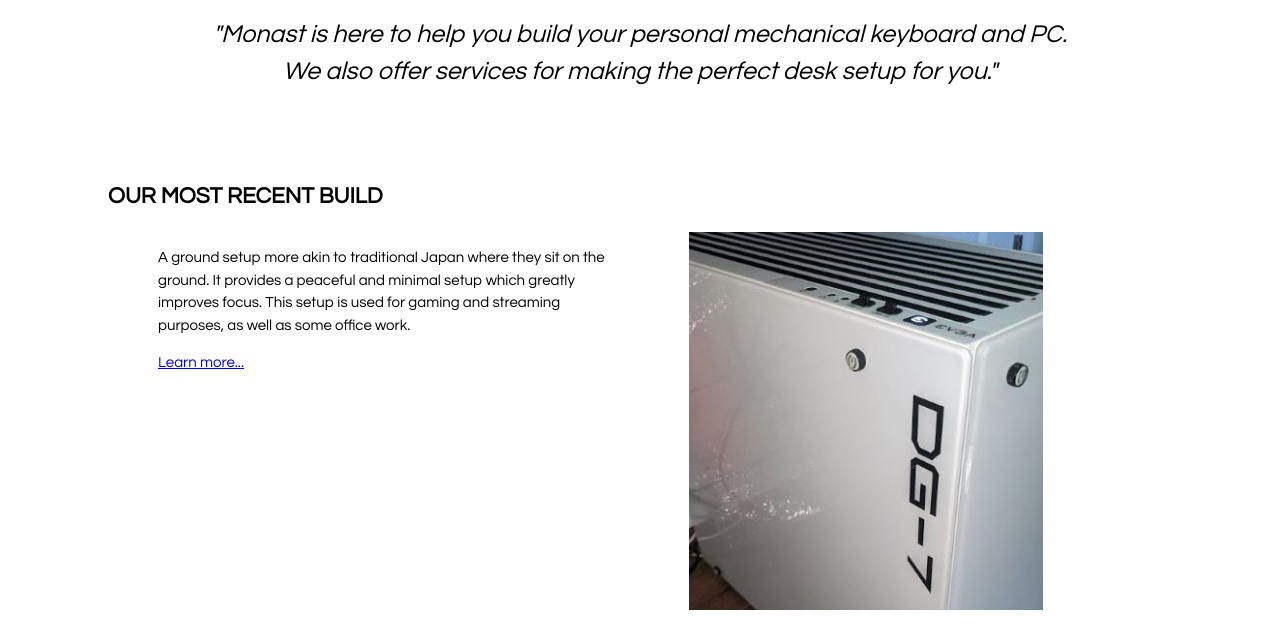
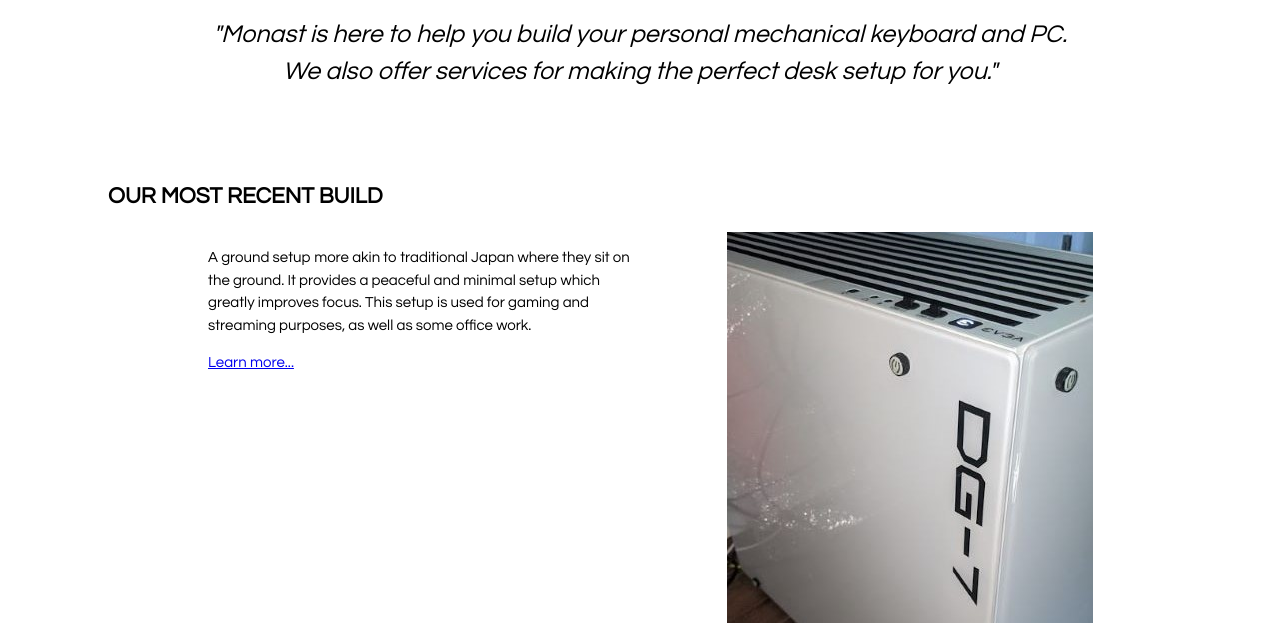
Before and after one commit to viancabarlis/Monast, a plain HTML site: page index.html in a window 1280 px wide. Shown: the part 560-1188 px from the top of the page. Drawn offline with nearby package versions, Linux system fonts and the light colour scheme.

Commit message:
Update Monast.css

```diff
--- a/Monast.css
+++ b/Monast.css
@@ -47,24 +47,25 @@
 /**styling for new build on home page**/
 .newestBuild {
     display: inline-block;
-    padding-left: 150px;
+    padding-left: 200px;
     width: 70%;
     overflow: auto;
 }
 .newestBuild img {
-    width: 40%;
+    width: auto;
+    length: 50%;
     float: right;
-    padding-left: 60px;
+    padding-left: 80px;
     cursor: pointer;
 }
 /*styling for footer for social*/
 .social {
     padding-top: 100px;
     padding-right: 40px;
-    margin-bottom: 50px;
     float: right;
     position: relative;
     z-index: 1;
+    animation-delay: 1s;
 }
 .social img {
     width: 30px;
@@ -236,51 +237,6 @@
     text-decoration: underline;
 }
 
-/*dropdown menu for Home button*/
-/*.dropbtn {*/
-/*    position: relative;*/
-/*}*/
-/*.dropdown .dropbtn {*/
-/*    background-color: inherit;*/
-/*    margin: 0;*/
-/*    color: white;*/
-/*    padding: 14px 16px;*/
-/*    font-size: 15px;*/
-/*    font-family: inherit;*/
-/*    font-weight: bold;*/
-/*    border: none;*/
-/*}*/
-/*.dropdown:hover .dropbtn {*/
-/*    color: #cc0000;*/
-/*    transition: 0.3s;*/
-/*    background-color: #262626;*/
-/*}*/
-/*.dropdown-content {*/
-/*    display: none;*/
-/*    position: absolute;*/
-/*    background-color: #262626;*/
-/*    min-width: 160px;*/
-/*    box-shadow: 0px 8px 16px 0px rgba(0,0,0,0.2);*/
-/*    z-index: 5;*/
-/*    transition: 0.3s;*/
-/*    opacity: 95%;*/
-/*}*/
-/*.dropdown-content a {*/
-/*    float: none;*/
-/*    color: white;*/
-/*    padding: 12px 16px;*/
-/*    text-decoration: none;*/
-/*    display: block;*/
-/*    text-align: left;*/
-/*}*/
-/*.dropdown-content a:hover {*/
-/*    color: #cc0000;*/
-/*    transition: 0.3s;*/
-/*}*/
-/*.dropdown:hover .dropdown-content {*/
-/*    display: block;*/
-/*}*/
-
 
 /************Styling for the Answers Forum************/
 #qa {
```
